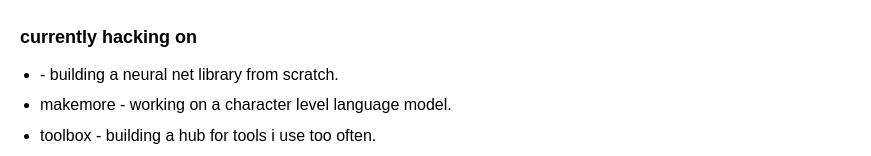
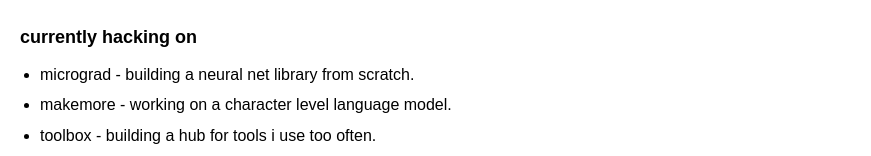
Before and after one commit to williamgay25/site, a React (Create React App) app: page / in a window 1280 px wide. Shown: the part 374-530 px from the top of the page, without its empty margins (0-871 px from the left). Built offline with nearby package versions, Linux system fonts and the light colour scheme.

Commit message:
whoops error

```diff
--- a/src/pages/Home.js
+++ b/src/pages/Home.js
@@ -30,7 +30,7 @@ function Home() {
         <section>
           <h2>currently hacking on</h2>
           <ul>
-            <li><a href="https://github.com/williamgay25/micrograd"></a> - building a neural net library from scratch.</li>
+            <li><a href="https://github.com/williamgay25/micrograd">micrograd</a> - building a neural net library from scratch.</li>
             <li><a href="https://github.com/williamgay25/makemore">makemore</a> - working on a character level language model.</li>
             <li><a href="https://github.com/williamgay25/toolbox">toolbox</a> - building a hub for tools i use too often.</li>
             <li><a href="https://github.com/williamgay25/crawler">crawler</a> - basic python web crawler. mine the data!!</li>
```
